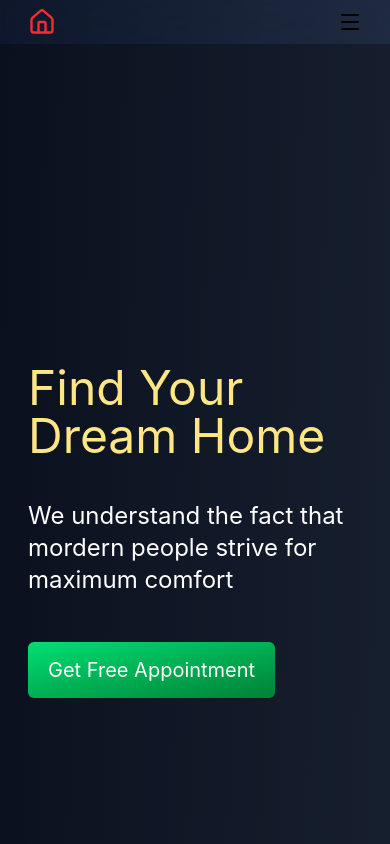
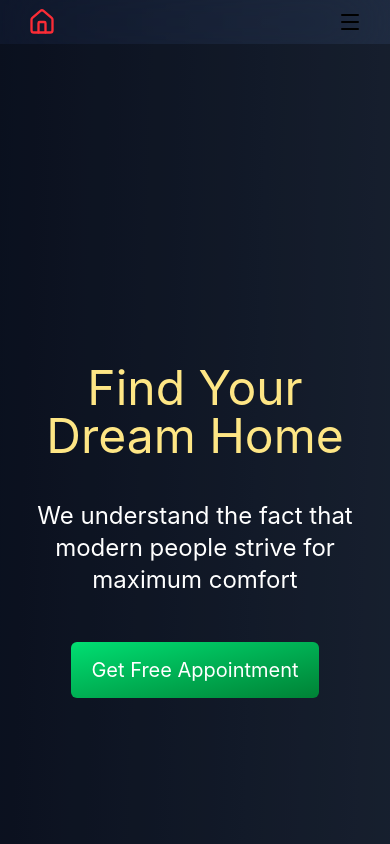
Before and after one commit to acquah-forever/my-realEstate, a React (Vite) app: page / in a window 390 px wide. Shown: the top 844 px of the page. Built offline with nearby package versions, Linux system fonts and the light colour scheme.

Commit message:
centerd hero appointment button on mobile screens

```diff
--- a/src/App.jsx
+++ b/src/App.jsx
@@ -14,7 +14,7 @@ import { Routes, Route } from "react-router-dom"
 const App = () => {
   return (
     <AuthDetails>
-      <div className='bg-linear-to-br from-slate-900 to-slate-700 min-h-screen relative bg-slate-900 text-black' >
+      <div className='bg-linear-to-br from-slate-900 to-slate-700 min-h-screen relative bg-slate-900 text-black overflow-y-scroll no-scrollbar' >
         <NavBar className='relative z-20' />
         <Routes>
           <Route path='/' element={<Home />} />
--- a/src/components/Hero.jsx
+++ b/src/components/Hero.jsx
@@ -9,10 +9,10 @@ const Hero = () => {
   return (
     <div id='hero' className='bg-[url("https://plus.unsplash.com/premium_photo-1754251306733-120ef8883f91?q=80&w=2070&auto=format&fit=crop&ixlib=rb-4.1.0&ixid=M3wxMjA3fDB8MHxwaG90by1wYWdlfHx8fGVufDB8fHx8fA%3D%3D")] relative min-h-screen flex flex-col justify-start  text-center bg-cover bg-center bg-fixed bg-no-repeat overflow-hidden' >
       <div className='absolute inset-0 bg-black/30 z-0'></div>
-      <div className='relative z-10 text-white text-left space-y-10 px-7 py-10 mt-70'>
-        <h1 className='text-5xl sm:text-6xl md:text-7xl text-amber-200'>Find Your Dream Home</h1>
-        <h2 className='text-2xl sm:text-3xl text-white'>We understand the fact that mordern people strive for maximum comfort</h2>
-        <div className='mt-15 w-95 hover:scale-110 transition-all ease-in-out duration-300'>
+      <div className='relative z-10 text-white text-left space-y-10 px-7 py-10 mt-70 sm:mt-75 md:mt-80'>
+        <h1 className='text-5xl sm:text-6xl text-center sm:text-left md:text-7xl text-amber-200'>Find Your Dream Home</h1>
+        <h2 className='text-2xl text-center sm:text-left sm:text-3xl text-white'>We understand the fact that modern people strive for maximum comfort</h2>
+        <div className='mt-15 w-fit mx-auto sm:mx-0 hover:scale-110 transition-all ease-in-out duration-300'>
           <HashLink to='/#form' className="relative z-10 mt-10 text-white bg-linear-to-br from-green-400 to-green-700 px-5 sm:px-7 md:px-10 py-4 rounded-md text-xl sm:text-2xl md:text-3xl">Get Free Appointment</HashLink>
         </div>
       </div>
--- a/src/index.css
+++ b/src/index.css
@@ -1,5 +1,10 @@
 @import "tailwindcss";
 @plugin "daisyui";
+
+.no-scrollbar {
+  -ms-overflow-style: none;
+  scrollbar-width: none;
+}
 
 html {
   scroll-behavior: smooth;
```
